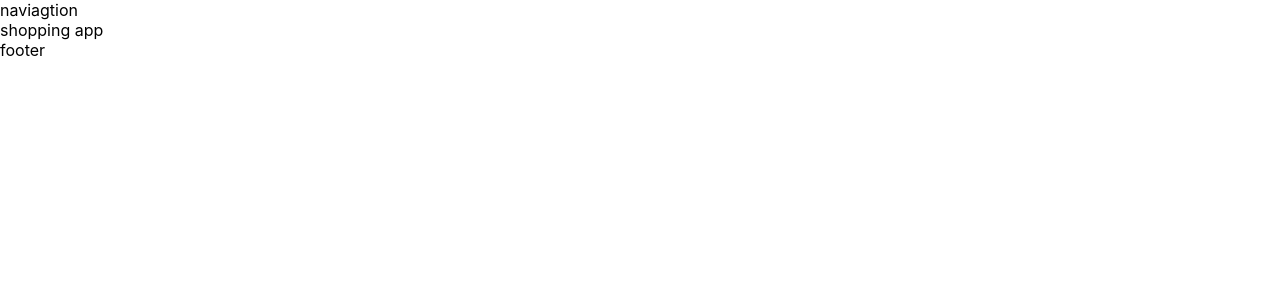
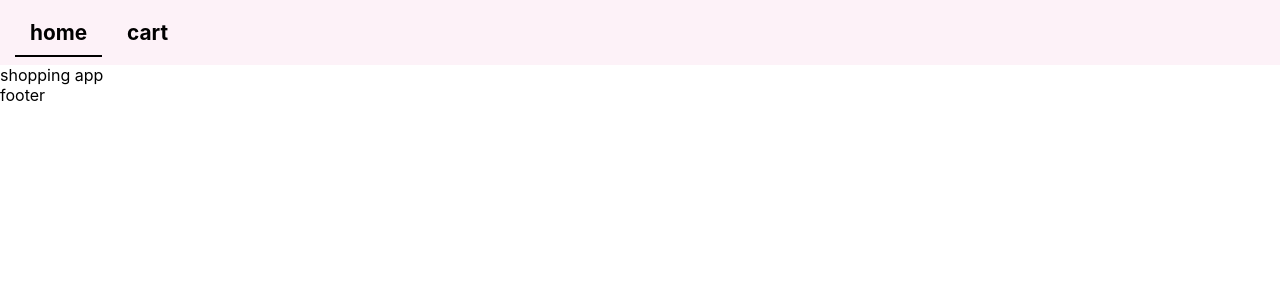
Before and after one commit to armin-bkh/shopping-cart-react, a React (Create React App) app: page / in a window 1280 px wide. Shown: the top 300 px of the page. Built offline with nearby package versions, Linux system fonts and the light colour scheme.

Commit message:
develope Navigation component

```diff
--- a/src/App.js
+++ b/src/App.js
@@ -1,10 +1,11 @@
+import { Route, Routes } from "react-router";
 import HomePage from "./Pages/HomePage";
 
 const  App = () => {
   return (
-    <div>
-      <HomePage />
-    </div>
+    <Routes>
+      <Route path="/" element={<HomePage />} />
+    </Routes>
   );
 }
 
--- /dev/null
+++ b/src/Components/Navigation/Navigation.jsx
@@ -0,0 +1,32 @@
+import { NavLink } from "react-router-dom";
+import styles from "./Navigation.module.scss";
+
+const navigation = [
+    { to: "/", title: "home" },
+    { to: "/cart", title: "cart" },
+];
+
+const Navigation = () => {
+  return (
+    <header>
+      <nav>
+        <ul className={styles.navBar}>
+          {navigation.map((nav) => (
+            <li key={nav.to}>
+              <NavLink
+                className={(link) =>
+                  link.isActive ? styles.active : styles.navItem
+                }
+                to={nav.to}
+              >
+                {nav.title}
+              </NavLink>
+            </li>
+          ))}
+        </ul>
+      </nav>
+    </header>
+  );
+};
+
+export default Navigation;
--- /dev/null
+++ b/src/Components/Navigation/Navigation.module.scss
@@ -0,0 +1,26 @@
+.navBar {
+    background-color: #FDF2F8;
+    padding: 20px 10px;
+    display: flex;
+    align-items: center;
+
+    .navItem {
+        padding: 10px 15px;
+        font-weight: 700;
+        margin: 0 5px;
+        font-size: 1.3rem;
+
+        &:active {
+            color: #000;
+
+        }
+    }
+
+    .active {
+        border-bottom: 2px solid #000;
+        padding: 10px 15px;
+        font-weight: 700;
+        margin: 0 5px;
+        font-size: 1.3rem;
+    }
+}
--- a/src/Layouts/Layout.js
+++ b/src/Layouts/Layout.js
@@ -1,7 +1,9 @@
-const Layout = ({children}) => {
+import Navigation from "../Components/Navigation/Navigation";
+
+const Layout = ({ children }) => {
   return (
     <>
-      <header>naviagtion</header>
+      <Navigation />
       {children}
       <footer>footer</footer>
     </>
--- a/src/index.css
+++ b/src/index.css
@@ -18,6 +18,7 @@ code {
 }
 
 a{
+  color: #000;
   text-decoration: none;
 }
 
--- a/src/index.js
+++ b/src/index.js
@@ -2,10 +2,11 @@ import React from 'react';
 import ReactDOM from 'react-dom';
 import './index.css';
 import App from './App';
+import { BrowserRouter } from 'react-router-dom';
 
 ReactDOM.render(
-  <React.StrictMode>
+  <BrowserRouter>
     <App />
-  </React.StrictMode>,
+  </BrowserRouter>,
   document.getElementById('root')
 );
```
